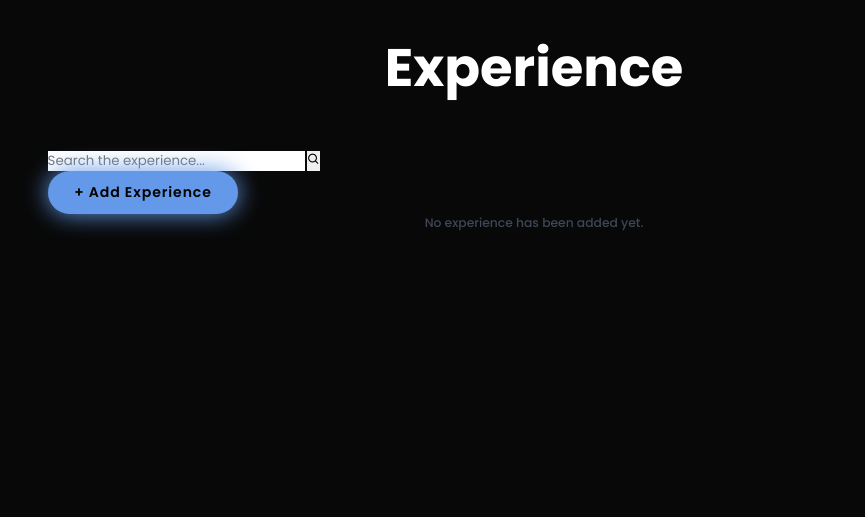
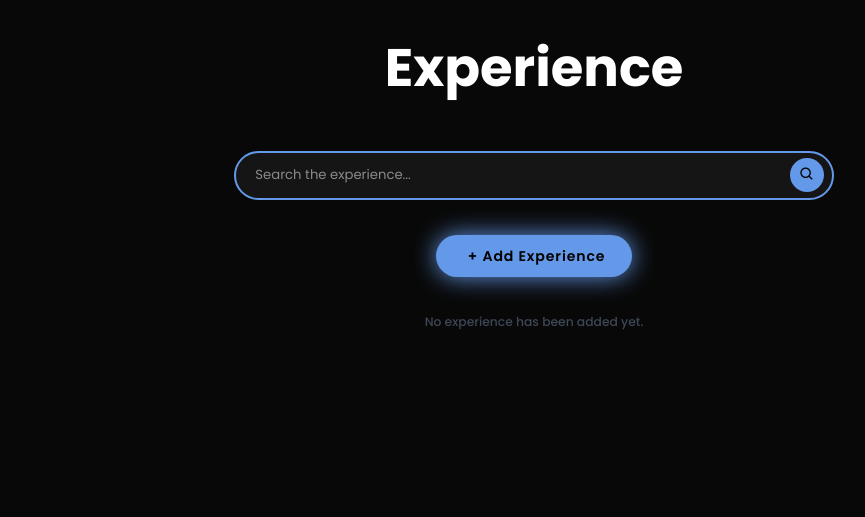
Before and after one commit to rafatacherie/myportofolio, a Django app: page /experience/ in a window 1280 px wide. Shown: the part 103-620 px from the top of the page, without its empty margins (106-971 px from the left). Run offline with Django 5.2, Linux system fonts and the light colour scheme; data that the repository does not hold is empty.

Commit message:
feat(CSS Experience): style Experience section
- Menyesuaikan warna, jarak dan ukuran agar rapih di semua tampilan
- Menambahkan button delete untuk Experience card
- Mengatur site message yang menampilkan success and failed (error)
  message ketika menmabah data baru
- Menmapilkan pesan konfirmasi hapus pada data experience yang dipilih

```diff
--- a/static/css/style.css
+++ b/static/css/style.css
@@ -441,6 +441,267 @@ span {
 /* Jarak bawah judul utama section experience */
 .experience h2 {
     color: white;
+}
+
+/* Bungkus form pencarian experience dengan pill bar */
+.experience-search {
+    max-width: 600px;
+    margin: 0 auto 4rem;
+    position: relative;
+}
+
+/* Input pencarian experience */
+.experience-search__input {
+    display: block;
+    width: 100%;
+    box-sizing: border-box;
+    padding: 1.4rem 6rem 1.4rem 2.2rem;
+    border-radius: 5rem;
+    border: 2px solid var(--main-color);
+    background: rgba(255, 255, 255, 0.05);
+    color: var(--text-color);
+    font-size: 1.5rem;
+}
+
+/* Placeholder input pencarian */
+.experience-search__input::placeholder {
+    color: rgba(255, 255, 255, 0.5);
+}
+
+/* Glow saat input pencarian difokuskan */
+.experience-search__input:focus {
+    outline: none;
+    box-shadow: 0 0 15px var(--main-color);
+}
+
+/* Tombol ikon search */
+.experience-search__submit {
+    position: absolute;
+    top: 50%;
+    right: 10px;
+    transform: translateY(-50%);
+    width: 34px;
+    height: 34px;
+    border-radius: 50%;
+    border: none;
+    background: var(--main-color);
+    color: black;
+    display: flex;
+    align-items: center;
+    justify-content: center;
+    cursor: pointer;
+    font-size: 1.8rem;
+    transition: 0.3s ease-in-out;
+}
+
+/* Glow button search saat hover */
+.experience-search__submit:hover {
+    box-shadow: 0 0 15px var(--main-color);
+}
+
+/* Header section Experience (judul + button Add Experience) */
+.experience-header {
+    max-width: 1200px;
+    margin: 0 auto 4rem;
+    display: flex;
+    justify-content: center;
+    align-items: center;
+    gap: 1rem;
+    flex-wrap: wrap;
+}
+
+/* Button tambah experience */
+.experience-add-button {
+    display: inline-flex;
+    align-items: center;
+    gap: 0.6rem;
+}
+
+/* Button tambah experience main color */
+.experience-add-button span {
+    font-size: 1.6rem;
+    line-height: 1;
+}
+
+/* Form tambah experience */
+.experience-form {
+    max-width: 700px;
+    margin: 0 auto;
+}
+
+/* Baris button submit/cancel form experience */
+.experience-form-actions {
+    display: flex;
+    gap: 1rem;
+    margin-top: 3rem;
+}
+
+/* Jarak antar grup input form experience */
+.experience-form-group {
+    margin-bottom: 1.5rem;
+}
+
+/* Label tiap input form experience */
+.experience-form-group label {
+    font-size: 1.8rem;
+    display: block;
+    margin-bottom: 0.5rem;
+    font-weight: 700;
+    color: var(--text-color);
+}
+
+/* Gaya input/textarea/select form experience */
+.experience-form-group input,
+.experience-form-group textarea,
+.experience-form-group select {
+    width: 100%;
+    box-sizing: border-box;
+    padding: 1rem;
+    border: 2px solid var(--main-color);
+    border-radius: 1rem;
+    background: transparent;
+    color: var(--text-color);
+    font-family: inherit;
+    font-size: 1.3rem;
+}
+
+/* Warna opsi dropdown category (select) */
+.experience-form-group select option {
+    color: black;
+    background: white;
+}
+
+/* Ukuran placeholder input/textarea form experience */
+.experience-form-group input::placeholder,
+.experience-form-group textarea::placeholder {
+    font-size: 1.3rem;
+}
+
+/* Glow saat input/textarea/select form experience difokuskan */
+.experience-form-group input:focus,
+.experience-form-group textarea:focus,
+.experience-form-group select:focus {
+    outline: none;
+    box-shadow: 0 0 12px var(--main-color);
+}
+
+/* Pesan error validasi form experience */
+.experience-form-error {
+    color: #ff4d4d;
+    font-size: 1.2rem;
+    margin-top: 0.4rem;
+}
+
+/* Baris tombol See Detail + Delete */
+.experience-front-actions {
+    display: flex;
+    align-items: center;
+    gap: 1rem;
+    margin-top: auto;
+}
+
+/* Button Detele */
+.experience-delete-btn {
+    display: inline-block;
+    padding: 0.8rem 2.4rem;
+    background: #ff4d4d;
+    color: white;
+    border-radius: 4rem;
+    font-size: 1.3rem;
+    font-weight: 500;
+    letter-spacing: 0.1rem;
+    border: 2px solid transparent;
+    cursor: pointer;
+    transition: 0.3s ease;
+}
+
+/* Glow tombol hapus saat hover */
+.experience-delete-btn:hover {
+    box-shadow: 0 0 15px rgba(255, 77, 77, 0.5);
+}
+
+/* Modal konfirmasi hapus experience, full-screen overlay */
+.experience-delete-modal {
+    display: none;
+    position: fixed;
+    inset: 0;
+    width: 100%;
+    height: 100%;
+    max-width: none;
+    max-height: none;
+    margin: 0;
+    padding: 1rem;
+    border: 0;
+    background: transparent;
+    z-index: 999;
+    align-items: center;
+    justify-content: center;
+}
+
+/* Lapisan gelap belakang modal, sekaligus area klik untuk tutup */
+.experience-delete-modal:popover-open {
+    display: flex;
+}
+
+.experience-delete-modal__backdrop {
+    position: absolute;
+    inset: 0;
+    width: 100%;
+    height: 100%;
+    border: 0;
+    padding: 0;
+    background: rgba(0, 0, 0, 0.7);
+    cursor: default;
+}
+
+/* Lapisan gelap belakang modal dan area klik untuk tutup */
+.experience-delete-modal__content {
+    position: relative;
+    z-index: 1;
+    width: min(100%, 440px);
+    padding: 2rem;
+    background: var(--second-bg-color);
+    border: 2px solid var(--main-color);
+    border-radius: 1.5rem;
+    color: var(--text-color);
+    font-size: 1.3rem;
+}
+
+/* Kotak konten modal konfirmasi hapus experience */
+.experience-delete-modal .experience-delete-modal__content h3 {
+    margin: 0 0 1rem;
+    font-size: 1.5rem;
+    color: var(--text-color);
+    font-weight: 700;
+}
+
+/* Judul modal konfirmasi hapus experience */
+.experience-delete-modal__close {
+    position: absolute;
+    top: 1rem;
+    right: 1.2rem;
+    border: 0;
+    padding: 0;
+    background: transparent;
+    color: var(--text-color);
+    font-size: 2rem;
+    line-height: 1;
+    cursor: pointer;
+}
+
+/* Tombol silang (X) untuk menutup modal */
+.experience-delete-modal__actions {
+    display: flex;
+    justify-content: flex-end;
+    gap: 1rem;
+    margin-top: 2rem;
+}
+
+/* Baris tombol Cancel & Yes, Delete */
+.experience-delete-modal__actions .btn {
+    padding: 0.6rem 1.6rem;
+    font-size: 1.3rem;
+    border-radius: 3rem;
 }
 
 /* Membagi wadah luar experience menjadi 2 kolom grid sejajar */
```
